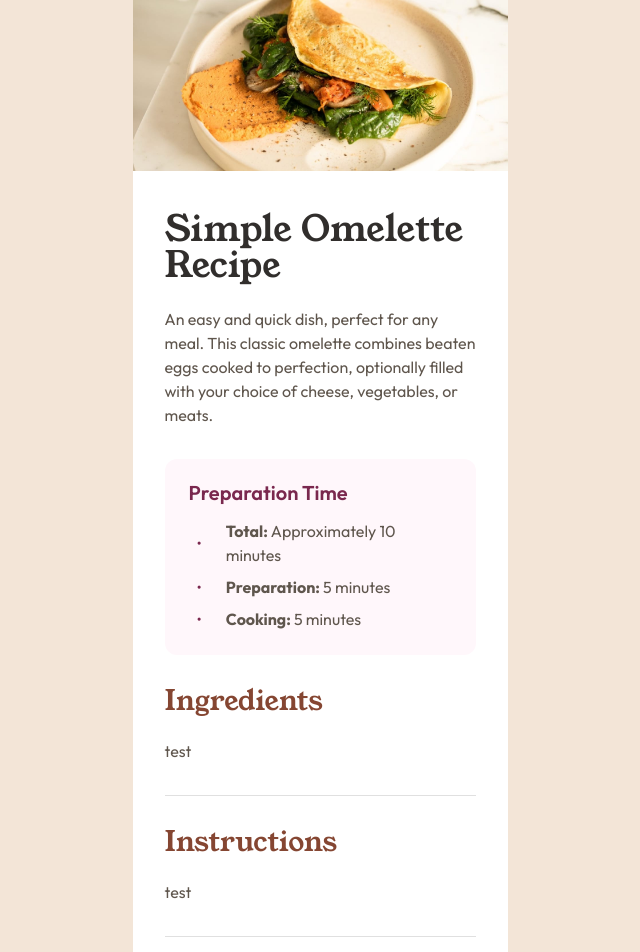
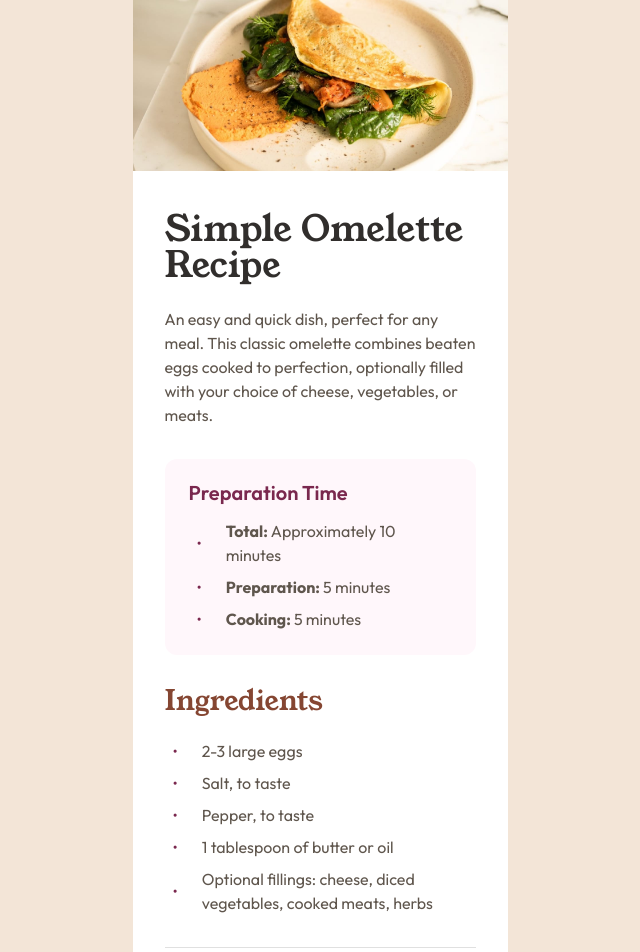
Before and after one commit to haipinggong/recipe-page, a React (Vite) app: page / in a window 1280 px wide. Shown: the top 952 px of the page, without its empty margins (320-960 px from the left). Built offline with nearby package versions, Linux system fonts and the light colour scheme.

Commit message:
Add IngredientsSection component

```diff
--- a/src/App.tsx
+++ b/src/App.tsx
@@ -6,6 +6,7 @@ import imageOmelette from "./assets/images/image-omelette.jpeg";
 
 import { RecipeSection } from "./components/RecipeSection/RecipeSection";
 import { PreparationTime } from "./components/PreparationTime/PreparationTime";
+import { IngredientsSection } from "./components/IngredientsSection/IngredientsSection";
 import { Title } from "./components/Title/Title";
 
 import recipe from "./data/recipe.json";
@@ -18,7 +19,7 @@ function App() {
         <Box sx={styles.textContent}>
           <Title title={recipe.title} subTitle={recipe.subTitle} />
           <PreparationTime />
-          <RecipeSection title="Ingredients" content="test" />
+          <IngredientsSection />
           <Divider aria-hidden="true" flexItem sx={styles.divider} />
           <RecipeSection title="Instructions" content="test" />
           <Divider aria-hidden="true" flexItem sx={styles.divider} />
--- /dev/null
+++ b/src/components/IngredientsSection/IngredientsSection.styles.ts
@@ -0,0 +1,19 @@
+import type { SxProps, Theme } from "@mui/material";
+
+interface StyleProps {
+  [key: string]: SxProps<Theme>;
+}
+
+export const styles: StyleProps = {
+  descriptionItemList: {
+    display: "flex",
+    flexDirection: "column",
+    gap: 1,
+  },
+  descriptionItem: {
+    paddingLeft: 1,
+    gap: 2,
+  },
+};
+
+export default styles;
--- /dev/null
+++ b/src/components/IngredientsSection/IngredientsSection.tsx
@@ -0,0 +1,28 @@
+import { Typography } from "@mui/material";
+import List from "@mui/material/List";
+import ListItem from "@mui/material/ListItem";
+import styles from "./IngredientsSection.styles";
+import { useTheme } from "@mui/material/styles";
+
+import { SectionLayout } from "../SectionLayout/SectionLayout";
+import { Bullet } from "../Bullet/Bullet";
+import recipe from "../../data/recipe.json";
+
+export const IngredientsSection = () => {
+  const theme = useTheme();
+  return (
+    <SectionLayout>
+      <Typography variant="h2">Ingredients</Typography>
+      <List disablePadding sx={styles.descriptionItemList}>
+        {recipe.ingredients.map((item) => (
+          <ListItem disablePadding sx={styles.descriptionItem}>
+            <Bullet color={theme.palette.rose.main} />
+            <Typography>{item}</Typography>
+          </ListItem>
+        ))}
+      </List>
+    </SectionLayout>
+  );
+};
+
+export default IngredientsSection;
--- /dev/null
+++ b/src/components/SectionLayout/SectionLayout.styles.ts
@@ -0,0 +1,15 @@
+import type { SxProps, Theme } from "@mui/material";
+
+interface StyleProps {
+  [key: string]: SxProps<Theme>;
+}
+
+export const styles: StyleProps = {
+  sectionLayout: {
+    display: "flex",
+    flexDirection: "column",
+    gap: 3,
+  },
+};
+
+export default styles;
--- /dev/null
+++ b/src/components/SectionLayout/SectionLayout.tsx
@@ -0,0 +1,17 @@
+import React from "react";
+import Box from "@mui/material/Box";
+import styles from "./SectionLayout.styles";
+
+export interface Props {
+  children: React.ReactNode;
+}
+
+export const SectionLayout = ({ children }: Props) => {
+  return (
+    <Box component="section" sx={styles.sectionLayout}>
+      {children}
+    </Box>
+  );
+};
+
+export default SectionLayout;
```
